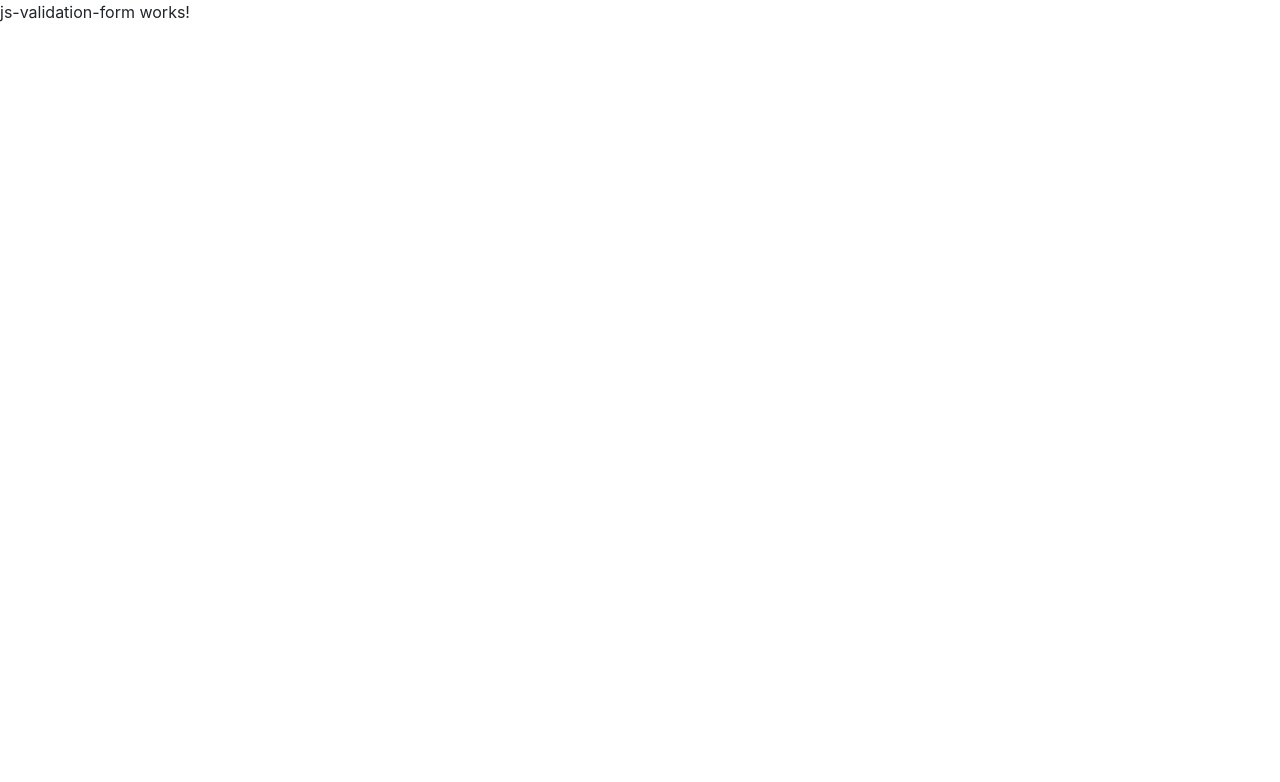
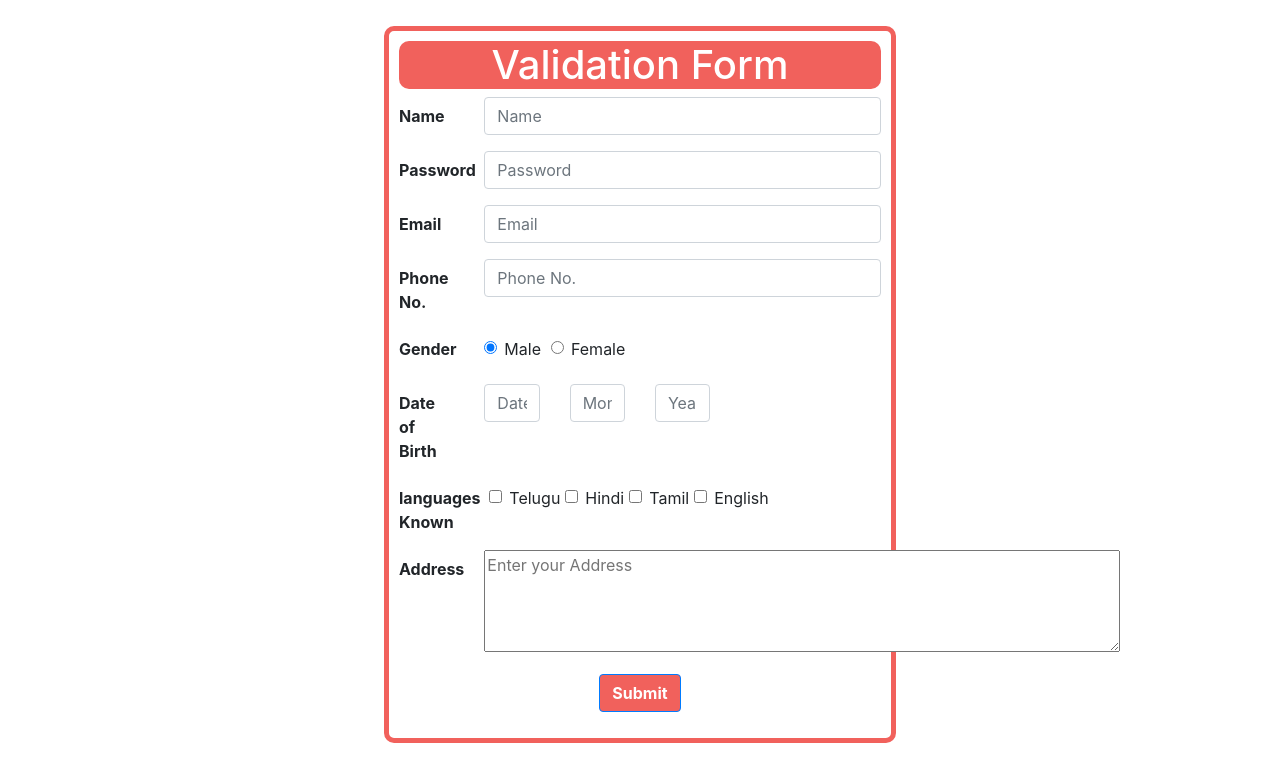
Before and after one commit to 4akhilkumar/external-js-in-angular, an Angular app: page / in a window 1280 px wide. Shown: the top 782 px of the page. Built offline with nearby package versions, Linux system fonts and the light colour scheme.

Commit message:
Validation Form

```diff
--- a/src/app/js-validation-form/js-validation-form.component.html
+++ b/src/app/js-validation-form/js-validation-form.component.html
@@ -1 +1,104 @@
-<p>js-validation-form works!</p>
+<div style="padding-left: 30%; padding-right: 30%; padding-top: 2%;">
+    <div style="box-sizing: border-box; border: 5px solid #F1615C; padding: 10px; border-radius: 10px;">
+        <h1 style="text-align: center; background-color: #F1615C; color: white; border-radius: 10px;">Validation Form</h1>
+        <form name="myform"  onsubmit="return validateform()">
+            <div class="form-group row">
+                <label for="inputName3" class="col-sm-2 col-form-label"><b>Name</b></label>
+                <div class="col-sm-10">
+                  <input type="text" class="form-control" id="inputName3" name="name" placeholder="Name">
+                </div>
+            </div>
+            <div class="form-group row">
+                <label for="inputPassword3" class="col-sm-2 col-form-label"><b>Password</b></label>
+                <div class="col-sm-10">
+                  <input type="password" class="form-control" id="inputPassword3" name="password" placeholder="Password">
+                </div>
+              </div>
+            <div class="form-group row">
+              <label for="inputEmail3" class="col-sm-2 col-form-label"><b>Email</b></label>
+              <div class="col-sm-10">
+                <input type="email" class="form-control" id="inputEmail3" name="email" placeholder="Email">
+              </div>
+            </div>
+            <div class="form-group row">
+                <label for="inputPhone3" class="col-sm-2 col-form-label"><b>Phone No.</b></label>
+                <div class="col-sm-10">
+                  <input type="text" class="form-control" id="inputPhone3" name="phone" placeholder="Phone No.">
+                </div>
+              </div>
+            <fieldset class="form-group">
+              <div class="row">
+                <legend class="col-form-label col-sm-2 pt-0"><b>Gender</b></legend>
+                <div class="row" style="margin-left: 15px;">
+                  <div class="form-check">
+                    <input class="form-check-input" type="radio" name="gridRadios" id="gridRadios1" value="Male" checked>
+                    <label class="form-check-label" for="gridRadios1">
+                      Male
+                    </label>
+                  </div>
+                  <div class="form-check" style="margin-left: 10px;">
+                    <input class="form-check-input" type="radio" name="gridRadios" id="gridRadios2" value="Female">
+                    <label class="form-check-label" for="gridRadios2">
+                      Female
+                    </label>
+                  </div>
+                </div>
+              </div>
+            </fieldset>
+            <div class="form-group row">
+                <label for="inputName3" class="col-sm-2 col-form-label"><b>Date of Birth</b></label>
+                <div class="col-2">
+                    <input type="text" class="form-control" placeholder="Date">
+                </div>
+                <div class="col-2">
+                    <input type="text" class="form-control" placeholder="Month">
+                </div>
+                <div class="col-2">
+                    <input type="text" class="form-control" placeholder="Year">
+                </div>
+            </div>
+            <div class="form-group row">
+              <div class="col-sm-2"><b>languages Known</b></div>
+              <div class="col-sm-10">
+                  <div class="row" style="margin-left: 5px;">
+                    <div class="form-check">
+                        <input class="form-check-input" type="checkbox" id="gridCheck1">
+                        <label class="form-check-label" for="gridCheck1">
+                        Telugu
+                        </label>
+                    </div>
+                    <div class="form-check" style="margin-left: 5px;">
+                        <input class="form-check-input" type="checkbox" id="gridCheck1">
+                        <label class="form-check-label" for="gridCheck1">
+                        Hindi
+                        </label>
+                    </div>
+                    <div class="form-check" style="margin-left: 5px;">
+                        <input class="form-check-input" type="checkbox" id="gridCheck1">
+                        <label class="form-check-label" for="gridCheck1">
+                        Tamil
+                        </label>
+                    </div>
+                    <div class="form-check" style="margin-left: 5px;">
+                        <input class="form-check-input" type="checkbox" id="gridCheck1">
+                        <label class="form-check-label" for="gridCheck1">
+                        English
+                        </label>
+                    </div>
+                  </div>
+              </div>
+            </div>
+            <div class="form-group row">
+                <label for="inputName3" class="col-sm-2 col-form-label"><b>Address</b></label>
+                <div class="col-sm-10">
+                    <textarea rows="4" cols="60" name="comment" form="usrform" placeholder="Enter your Address"></textarea>
+                </div>
+            </div>
+            <div class="form-group row">
+              <div class="col-sm" style="text-align: center;">
+                <button type="submit" style="background-color: #F1615C; color: white;" class="btn btn-primary"><b>Submit</b></button>
+              </div>
+            </div>
+        </form>
+    </div>
+</div>
```
